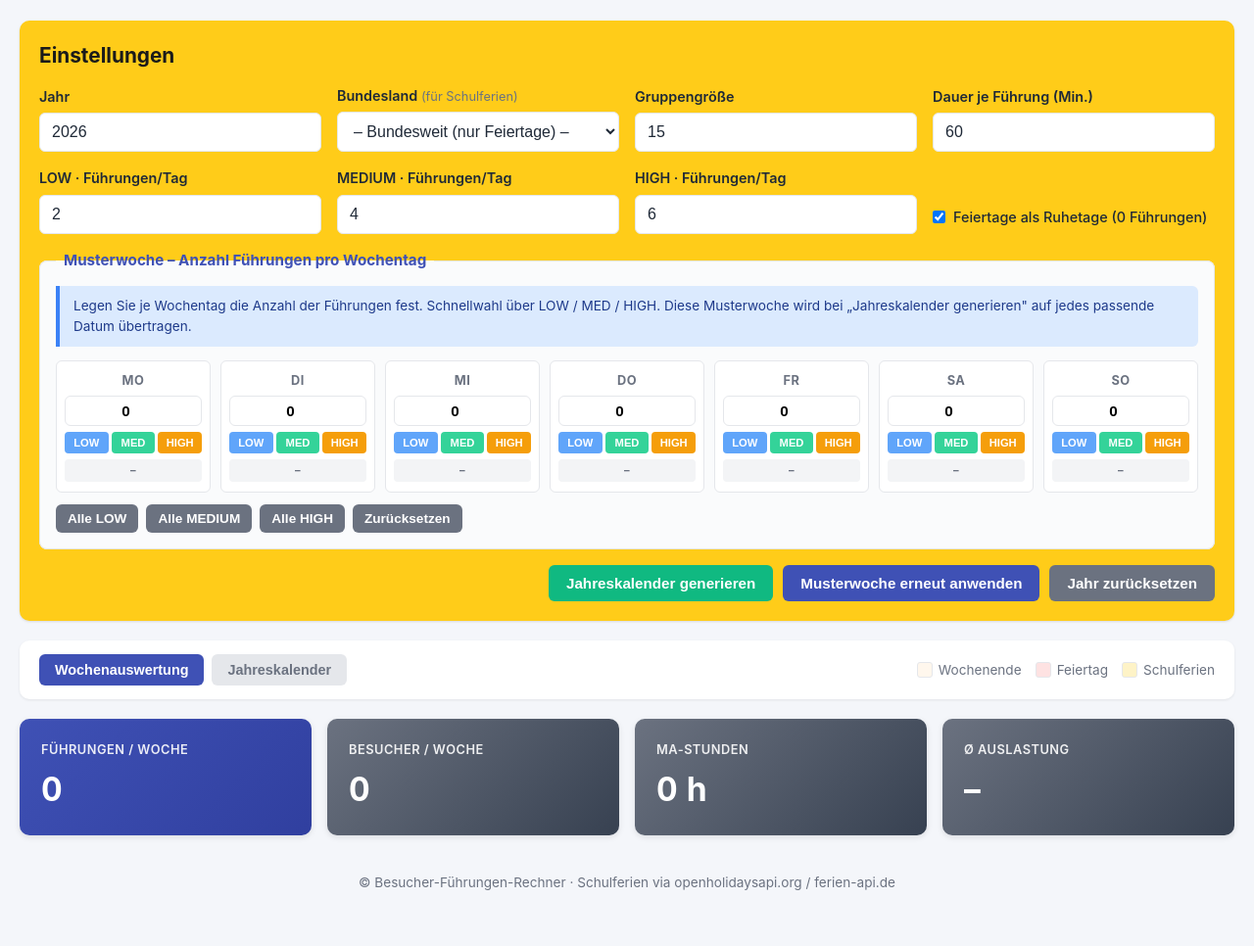
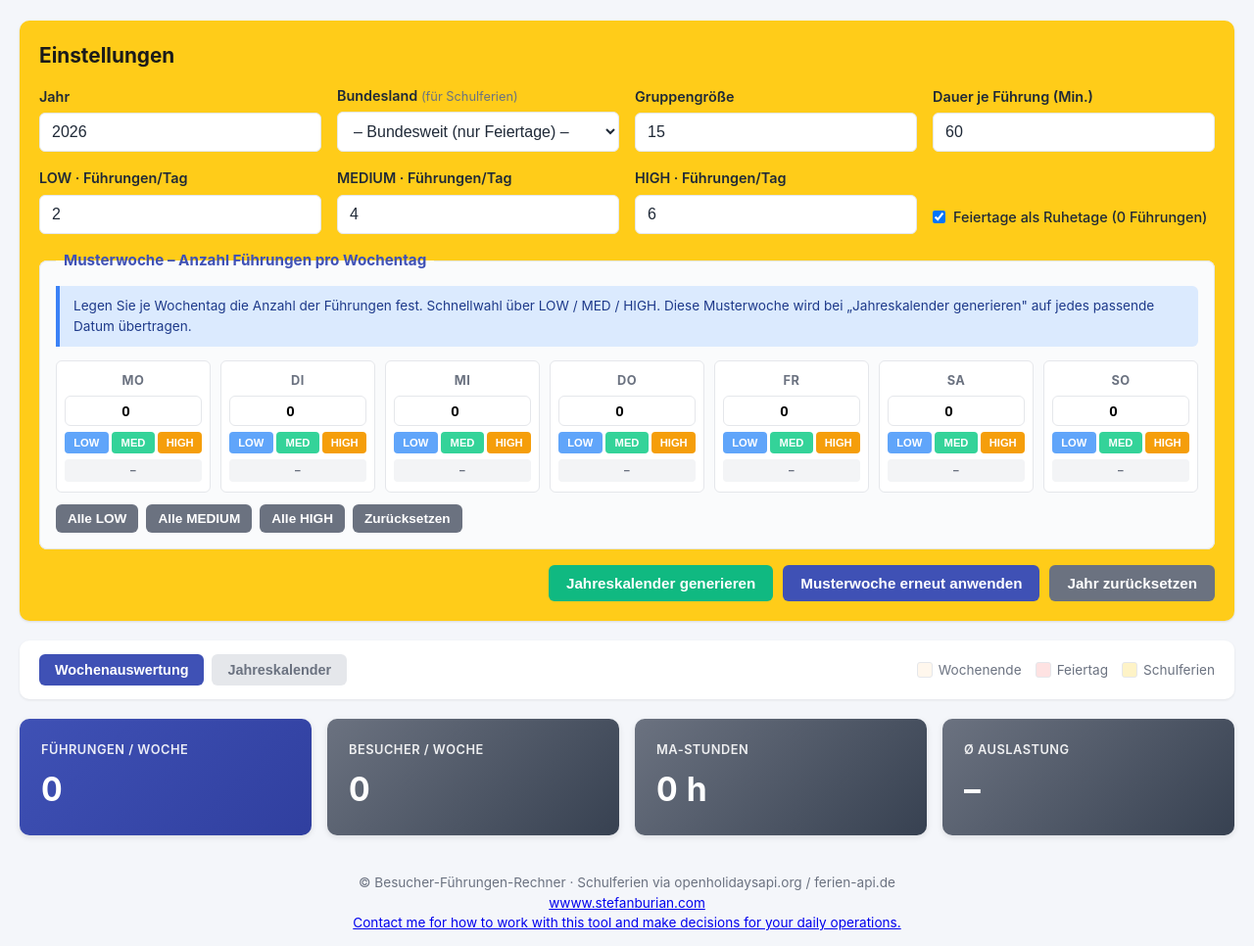
Before and after one commit to bubu020885/calculatortours, a plain HTML site: page index.html in a window 1280 px wide. Shown: the part 103-1069 px from the top of the page at 98% size. Before the commit the page ends 1029 px from the top, so only its background shows below. Drawn offline with Linux system fonts and the light colour scheme.

Commit message:
index.html

```diff
--- a/index.html
+++ b/index.html
@@ -174,7 +174,7 @@
     </main>
 
     <footer>
-        <p>&copy; Besucher-Führungen-Rechner · Schulferien via openholidaysapi.org / ferien-api.de</p>
+        <p>&copy; Besucher-Führungen-Rechner · Schulferien via openholidaysapi.org / ferien-api.de<br><a href="www.stefanburian.com">wwww.stefanburian.com</a><br><a href="mailto:contact@stefanburian.com">Contact me for how to work with this tool and make decisions for your daily operations.</a></p>
     </footer>
 
     <script src="script.js"></script>
```
